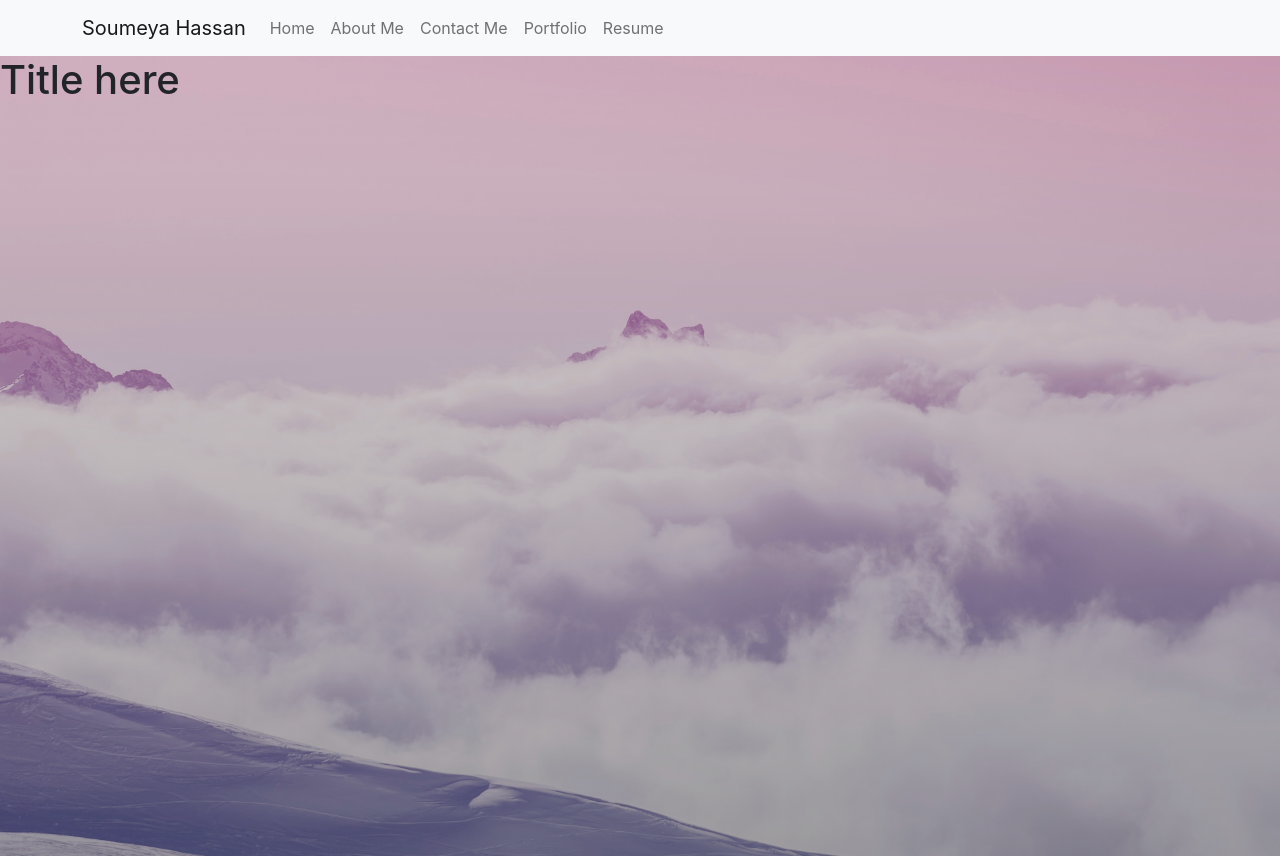
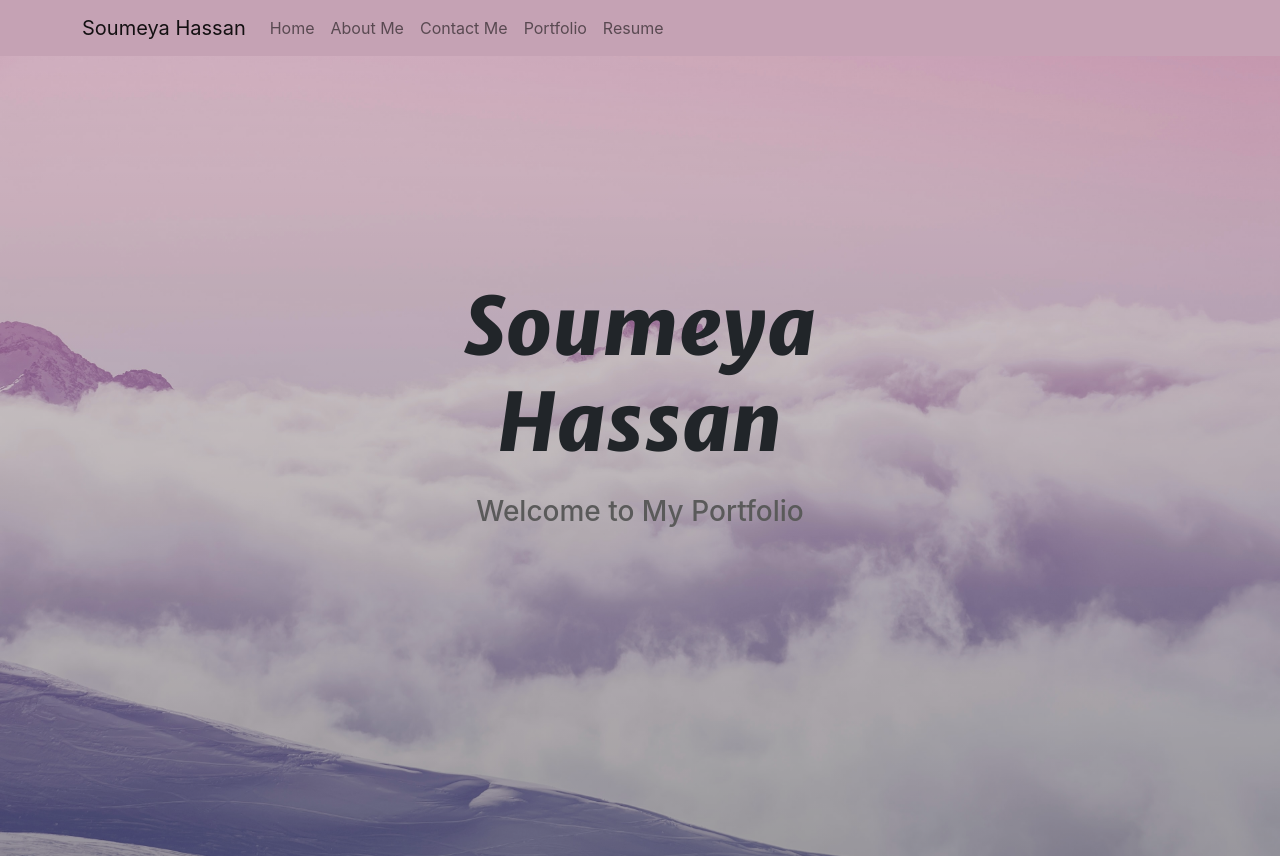
Before and after one commit to SoumeyaH/react-portfolio, a React (Create React App) app: page / in a window 1280 px wide. Built offline with nearby package versions, Linux system fonts and the light colour scheme.

Commit message:
styled titles

```diff
--- /dev/null
+++ b/src/components/Header/Header.css
@@ -0,0 +1,3 @@
+.nav-bar {
+  background-color: #c5a2b4;
+}
--- a/src/components/Header/index.js
+++ b/src/components/Header/index.js
@@ -2,10 +2,12 @@ import Navbar from "react-bootstrap/Navbar";
 import Nav from "react-bootstrap/Nav";
 import Container from "react-bootstrap/Container";
 
+import "./Header.css";
+
 const Header = () => {
   return (
     <header>
-      <Navbar bg="light" expand="lg">
+      <Navbar className="nav-bar" expand="lg">
         <Container>
           <Navbar.Brand href="/">Soumeya Hassan</Navbar.Brand>
           <Navbar.Toggle aria-controls="basic-navbar-nav" />
--- /dev/null
+++ b/src/components/Title/Title.css
@@ -0,0 +1,8 @@
+@import url("https://fonts.googleapis.com/css2?family=Merriweather+Sans:ital,wght@1,800&display=swap");
+
+.title-text {
+  font-family: "Merriweather Sans", sans-serif;
+  font-size: 5rem;
+  text-align: center;
+  padding: 1rem;
+}
--- a/src/components/Title/index.js
+++ b/src/components/Title/index.js
@@ -1,5 +1,11 @@
-const Title = () => {
-  return <h1>Title here</h1>;
+import "./Title.css";
+
+const Title = ({ text }) => {
+  return (
+    <div>
+      <h1 className="title-text">{text}</h1>
+    </div>
+  );
 };
 
 export default Title;
--- a/src/pages/AboutMePage/index.js
+++ b/src/pages/AboutMePage/index.js
@@ -1,5 +1,11 @@
+import Title from "../../components/Title";
+
 const AboutMePage = () => {
-  return <div>about me</div>;
+  return (
+    <div className="about-me-page-container">
+      <Title text="About Me" />
+    </div>
+  );
 };
 
 export default AboutMePage;
--- a/src/pages/ContactMePage/index.js
+++ b/src/pages/ContactMePage/index.js
@@ -1,5 +1,11 @@
+import Title from "../../components/Title";
+
 const ContactMePage = () => {
-  return <div>contact</div>;
+  return (
+    <div className="contact-me-page-container">
+      <Title text="Contact Me" />
+    </div>
+  );
 };
 
 export default ContactMePage;
--- a/src/pages/HomePage/HomePage.css
+++ b/src/pages/HomePage/HomePage.css
@@ -10,3 +10,15 @@
   background-repeat: no-repeat;
   height: 100vh;
 }
+
+.title-container {
+  position: fixed;
+  top: 50%;
+  left: 50%;
+  transform: translate(-50%, -50%);
+}
+
+.subtitle {
+  color: rgb(90, 90, 90);
+  text-align: center;
+}
--- a/src/pages/HomePage/index.js
+++ b/src/pages/HomePage/index.js
@@ -5,7 +5,10 @@ import "./HomePage.css";
 const HomePage = () => {
   return (
     <div className="home-page-container">
-      <Title />
+      <div className="title-container">
+        <Title text="Soumeya Hassan" />
+        <h3 className="subtitle">Welcome to My Portfolio</h3>
+      </div>
     </div>
   );
 };
--- a/src/pages/PortfolioPage/index.js
+++ b/src/pages/PortfolioPage/index.js
@@ -1,5 +1,11 @@
+import Title from "../../components/Title";
+
 const PortfolioPage = () => {
-  return <div>portfolio</div>;
+  return (
+    <div className="portfolio-page-container">
+      <Title text="Portfolio" />
+    </div>
+  );
 };
 
 export default PortfolioPage;
```
